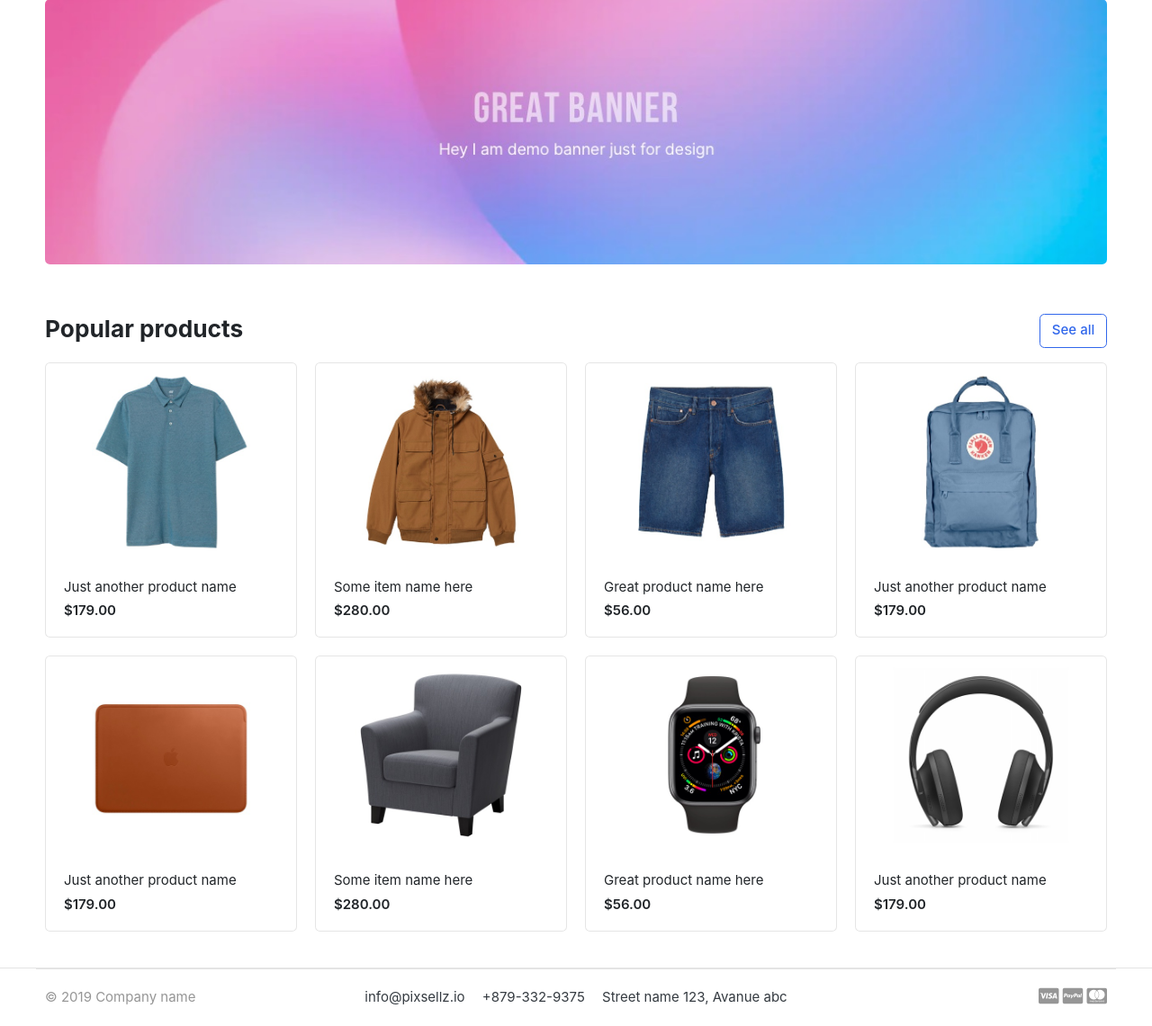
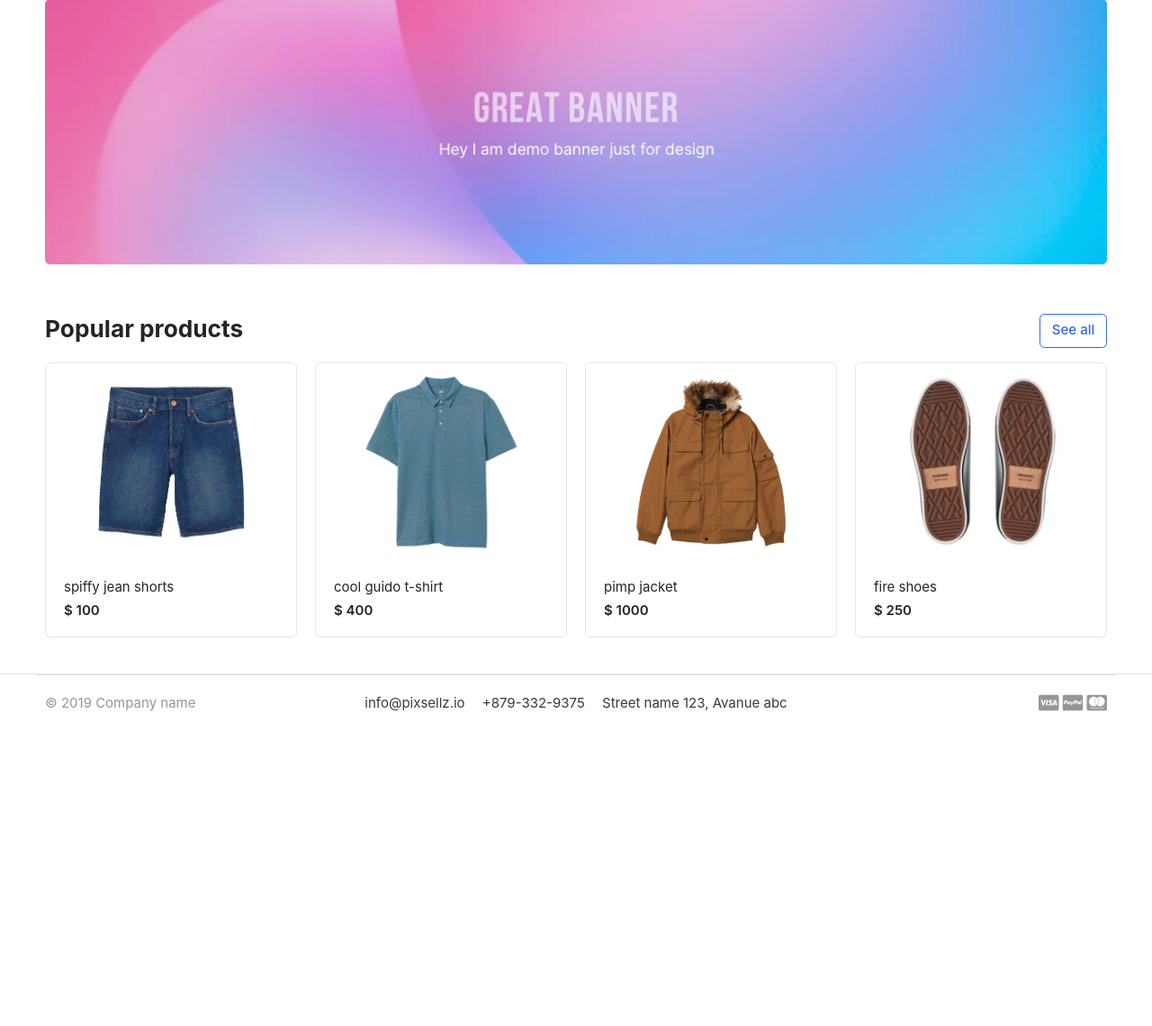
Before and after one commit to kubeshauseli17/Project-4, a Django app: page / in a window 1280 px wide. Shown: the part 139-1280 px from the top of the page at 90% size. After the commit the page ends 930 px from the top, so only its background shows below. Run offline with Django 3.2, Linux system fonts and the light colour scheme; data comes from the database, SQL or seed files in the repository; both versions use the stored data as it was after the commit; some libraries are stand-ins or nearby versions; some web fonts are replaced.

Commit message:
making progress

```diff
--- a/p4ecommerce/settings.py
+++ b/p4ecommerce/settings.py
@@ -39,6 +39,7 @@ INSTALLED_APPS = [
     'django.contrib.staticfiles',
     'category',
     'accounts',
+    'store',
 ]
 
 MIDDLEWARE = [
--- a/p4ecommerce/views.py
+++ b/p4ecommerce/views.py
@@ -1,4 +1,10 @@
 from django.shortcuts import render
+from store.models import Product
 
 def home(request):
-    return render(request, 'home.html')
+    products = Product.objects.all().filter(is_available=True)
+
+    context = {
+        'products': products,
+    }
+    return render(request, 'home.html', context)
--- a/store/models.py
+++ b/store/models.py
@@ -1,8 +1,8 @@
 from django.db import models
 from category.models import Category
-from django.urls import reverse
-from accounts.models import Account
-from django.db.models import Avg, Count
+# from django.urls import reverse
+# from accounts.models import Account
+# from django.db.models import Avg, Count
 
 # Create your models here.
 
@@ -18,73 +18,73 @@ class Product(models.Model):
     created_date    = models.DateTimeField(auto_now_add=True)
     modified_date   = models.DateTimeField(auto_now=True)
 
-    def get_url(self):
-        return reverse('product_detail', args=[self.category.slug, self.slug])
+    # def get_url(self):
+    #     return reverse('product_detail', args=[self.category.slug, self.slug])
 
     def __str__(self):
         return self.product_name
 
-    def averageReview(self):
-        reviews = ReviewRating.objects.filter(product=self, status=True).aggregate(average=Avg('rating'))
-        avg = 0
-        if reviews['average'] is not None:
-            avg = float(reviews['average'])
-        return avg
+    # def averageReview(self):
+    #     reviews = ReviewRating.objects.filter(product=self, status=True).aggregate(average=Avg('rating'))
+    #     avg = 0
+    #     if reviews['average'] is not None:
+    #         avg = float(reviews['average'])
+    #     return avg
 
-    def countReview(self):
-        reviews = ReviewRating.objects.filter(product=self, status=True).aggregate(count=Count('id'))
-        count = 0
-        if reviews['count'] is not None:
-            count = int(reviews['count'])
-        return count
+    # def countReview(self):
+    #     reviews = ReviewRating.objects.filter(product=self, status=True).aggregate(count=Count('id'))
+    #     count = 0
+    #     if reviews['count'] is not None:
+    #         count = int(reviews['count'])
+    #     return count
 
-class VariationManager(models.Manager):
-    def colors(self):
-        return super(VariationManager, self).filter(variation_category='color', is_active=True)
+# class VariationManager(models.Manager):
+#     def colors(self):
+#         return super(VariationManager, self).filter(variation_category='color', is_active=True)
 
-    def sizes(self):
-        return super(VariationManager, self).filter(variation_category='size', is_active=True)
+#     def sizes(self):
+#         return super(VariationManager, self).filter(variation_category='size', is_active=True)
 
-variation_category_choice = (
-    ('color', 'color'),
-    ('size', 'size'),
-)
+# variation_category_choice = (
+#     ('color', 'color'),
+#     ('size', 'size'),
+# )
 
-class Variation(models.Model):
-    product = models.ForeignKey(Product, on_delete=models.CASCADE)
-    variation_category = models.CharField(max_length=100, choices=variation_category_choice)
-    variation_value     = models.CharField(max_length=100)
-    is_active           = models.BooleanField(default=True)
-    created_date        = models.DateTimeField(auto_now=True)
+# class Variation(models.Model):
+#     product = models.ForeignKey(Product, on_delete=models.CASCADE)
+#     variation_category = models.CharField(max_length=100, choices=variation_category_choice)
+#     variation_value     = models.CharField(max_length=100)
+#     is_active           = models.BooleanField(default=True)
+#     created_date        = models.DateTimeField(auto_now=True)
 
-    objects = VariationManager()
+#     objects = VariationManager()
 
-    def __str__(self):
-        return self.variation_value
+#     def __str__(self):
+#         return self.variation_value
 
 
-class ReviewRating(models.Model):
-    product = models.ForeignKey(Product, on_delete=models.CASCADE)
-    user = models.ForeignKey(Account, on_delete=models.CASCADE)
-    subject = models.CharField(max_length=100, blank=True)
-    review = models.TextField(max_length=500, blank=True)
-    rating = models.FloatField()
-    ip = models.CharField(max_length=20, blank=True)
-    status = models.BooleanField(default=True)
-    created_at = models.DateTimeField(auto_now_add=True)
-    updated_at = models.DateTimeField(auto_now=True)
+# class ReviewRating(models.Model):
+#     product = models.ForeignKey(Product, on_delete=models.CASCADE)
+#     user = models.ForeignKey(Account, on_delete=models.CASCADE)
+#     subject = models.CharField(max_length=100, blank=True)
+#     review = models.TextField(max_length=500, blank=True)
+#     rating = models.FloatField()
+#     ip = models.CharField(max_length=20, blank=True)
+#     status = models.BooleanField(default=True)
+#     created_at = models.DateTimeField(auto_now_add=True)
+#     updated_at = models.DateTimeField(auto_now=True)
 
-    def __str__(self):
-        return self.subject
+#     def __str__(self):
+#         return self.subject
 
 
-class ProductGallery(models.Model):
-    product = models.ForeignKey(Product, default=None, on_delete=models.CASCADE)
-    image = models.ImageField(upload_to='store/products', max_length=255)
+# class ProductGallery(models.Model):
+#     product = models.ForeignKey(Product, default=None, on_delete=models.CASCADE)
+#     image = models.ImageField(upload_to='store/products', max_length=255)
 
-    def __str__(self):
-        return self.product.product_name
+#     def __str__(self):
+#         return self.product.product_name
 
-    class Meta:
-        verbose_name = 'productgallery'
-        verbose_name_plural = 'product gallery'
+#     class Meta:
+#         verbose_name = 'productgallery'
+#         verbose_name_plural = 'product gallery'
--- a/templates/home.html
+++ b/templates/home.html
@@ -1,6 +1,7 @@
 
 {% extends 'base.html' %}
 {% load static %}
+
 {% block content %}
 
 
@@ -27,78 +28,17 @@
 
 
 <div class="row">
+	{% for product in products %}
 	<div class="col-md-3">
 		<div class="card card-product-grid">
-			<a href="./product-detail.html" class="img-wrap"> <img src="{% static 'images/items/1.jpg' %}"> </a>
+			<a href="./product-detail.html" class="img-wrap"> <img src="{{ product.images.url }}"> </a>
 			<figcaption class="info-wrap">
-				<a href="./product-detail.html" class="title">Just another product name</a>
-				<div class="price mt-1">$179.00</div> <!-- price-wrap.// -->
+				<a href="./product-detail.html" class="title">{{ product.product_name }}</a>
+				<div class="price mt-1">$ {{ product.price }}</div> <!-- price-wrap.// -->
 			</figcaption>
 		</div>
 	</div> <!-- col.// -->
-	<div class="col-md-3">
-		<div class="card card-product-grid">
-			<a href="./product-detail.html" class="img-wrap"> <img src="{% static 'images/items/2.jpg' %}"> </a>
-			<figcaption class="info-wrap">
-				<a href="./product-detail.html" class="title">Some item name here</a>
-				<div class="price mt-1">$280.00</div> <!-- price-wrap.// -->
-			</figcaption>
-		</div>
-	</div> <!-- col.// -->
-	<div class="col-md-3">
-		<div class="card card-product-grid">
-			<a href="./product-detail.html" class="img-wrap"> <img src="{% static 'images/items/3.jpg' %}"> </a>
-			<figcaption class="info-wrap">
-				<a href="./product-detail.html" class="title">Great product name here</a>
-				<div class="price mt-1">$56.00</div> <!-- price-wrap.// -->
-			</figcaption>
-		</div>
-	</div> <!-- col.// -->
-	<div class="col-md-3">
-		<div class="card card-product-grid">
-			<a href="./product-detail.html" class="img-wrap"> <img src="{% static 'images/items/4.jpg' %}"> </a>
-			<figcaption class="info-wrap">
-				<a href="./product-detail.html" class="title">Just another product name</a>
-				<div class="price mt-1">$179.00</div> <!-- price-wrap.// -->
-			</figcaption>
-		</div>
-	</div> <!-- col.// -->
-	<div class="col-md-3">
-		<div class="card card-product-grid">
-			<a href="./product-detail.html" class="img-wrap"> <img src="{% static 'images/items/5.jpg' %}"> </a>
-			<figcaption class="info-wrap">
-				<a href="./product-detail.html" class="title">Just another product name</a>
-				<div class="price mt-1">$179.00</div> <!-- price-wrap.// -->
-			</figcaption>
-		</div>
-	</div> <!-- col.// -->
-	<div class="col-md-3">
-		<div class="card card-product-grid">
-			<a href="./product-detail.html" class="img-wrap"> <img src="{% static 'images/items/6.jpg' %}"> </a>
-			<figcaption class="info-wrap">
-				<a href="./product-detail.html" class="title">Some item name here</a>
-				<div class="price mt-1">$280.00</div> <!-- price-wrap.// -->
-			</figcaption>
-		</div>
-	</div> <!-- col.// -->
-	<div class="col-md-3">
-		<div class="card card-product-grid">
-			<a href="./product-detail.html" class="img-wrap"> <img src="{% static 'images/items/7.jpg' %}"> </a>
-			<figcaption class="info-wrap">
-				<a href="./product-detail.html" class="title">Great product name here</a>
-				<div class="price mt-1">$56.00</div> <!-- price-wrap.// -->
-			</figcaption>
-		</div>
-	</div> <!-- col.// -->
-	<div class="col-md-3">
-		<div class="card card-product-grid">
-			<a href="./product-detail.html" class="img-wrap"> <img src="{% static 'images/items/9.jpg' %}"> </a>
-			<figcaption class="info-wrap">
-				<a href="./product-detail.html" class="title">Just another product name</a>
-				<div class="price mt-1">$179.00</div> <!-- price-wrap.// -->
-			</figcaption>
-		</div>
-	</div> <!-- col.// -->
+	{% endfor %}
 </div> <!-- row.// -->
 
 </div><!-- container // -->
```
Also changed, not shown: store/admin.py (+14 -14 lines), accounts/migrations/0001_initial.py, accounts/migrations/0002_userprofile.py (deleted), db.sqlite3, media/photos/products/1.jpg (added), media/photos/products/12-2.jpg (added), media/photos/products/2.jpg (added), media/photos/products/3.jpg (added), store/migrations/0001_initial.py (added), store/migrations/0002_auto_20221027_1806.py (added).
